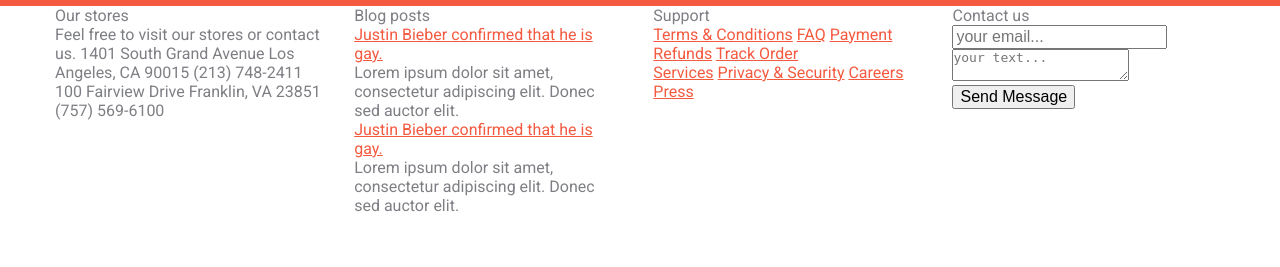
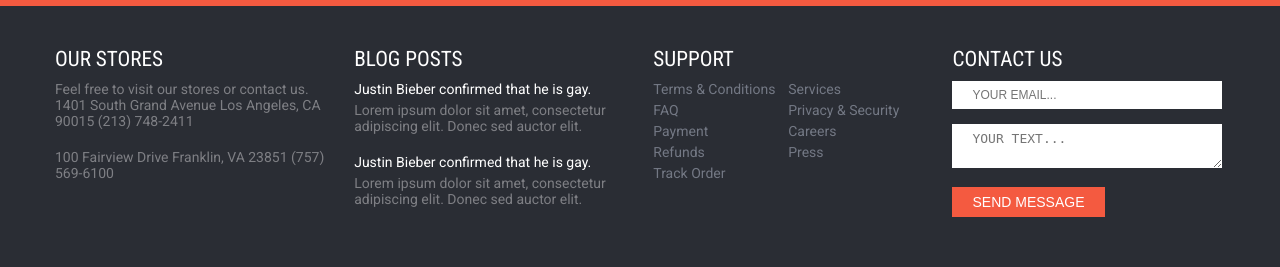
Before and after one commit to AndyMarg/verstka_shop, a PHP site: page / in a window 1280 px wide. Shown: the part 2257-2524 px from the top of the page. Before the commit the page ends 2469 px from the top, so only its background shows below. Run offline with PHP 8.4, Linux system fonts and the light colour scheme; some libraries are stand-ins or nearby versions.

Commit message:
Footer finished

```diff
--- a/css/style.css
+++ b/css/style.css
@@ -100,7 +100,7 @@
 	margin: 0 auto;
 }
 header .header-top {
-	padding: 27px 0px;
+	padding: 27px 0;
 	border-bottom: 1px solid #eee;
 }
 header .header-top .logo {
@@ -124,7 +124,7 @@
 }
 header .header-top .basket {
 	float: right;
-	padding: 0px 25px 0px 18px;
+	padding: 0 25px 0 18px;
 	border: 1px solid #eee;
 }
 header .header-top .basket a {
@@ -141,7 +141,7 @@
 	padding-bottom: 8px;
 }
 header .header-bottom {
-	padding: 10px 0px;
+	padding: 10px 0;
 	font-size: 0.875em;
 }
 header .header-bottom .menu {
@@ -243,7 +243,7 @@
 	margin-right: 0;
 }
 main .block4-articles .tovar-info {
-	padding: 20px 20px 0px 20px;
+	padding: 20px 20px 0 20px;
 	border: 1px solid #eee;
 	border-top: none;
 	margin-top: -5px;
@@ -256,14 +256,14 @@
 	font-size: 1.25em;
 	color: #67686d;
 	margin-bottom: 5px;
-	text-decoration: uppercase;
+	text-transform: uppercase;
 }
 main .block4-articles .tovar-info h3 {
 	font-family: 'Roboto Condensed', sans-serif;
 	font-size: 0.875em;
 	font-style: italic;
 	margin-bottom: 10px;
-	text-decoration: uppercase;
+	text-transform: uppercase;
 }
 main .block4-articles .tovar-info p {
 	font-family: 'Roboto', sans-serif;
@@ -355,12 +355,78 @@
 	text-transform: uppercase;
 }
 /*==========================*/
+footer {
+	padding: 40px 0;
+	background: #2a2d34;
+}
+footer h2 {
+	text-transform: uppercase;
+	color: #fff;
+	font-family: 'Roboto Condensed', sans-serif;
+	font-size: 1.325em;
+	margin-bottom: 10px;
+}
+footer p {
+	font-size: 0.875em;
+	margin-bottom: 20px;
+}
+footer h3 {
+	font-size: 0.875em;
+	margin-bottom: 5px;
+}
+footer h3 a {
+	text-decoration: none;
+	color: #fff;
+}
+footer h3 a:hover {
+	text-decoration: underline;
+	color: #fff;
+}
 footer .block4-articles article {
-	max-width: 23.07%;
+	width: 23.07%;
 	margin-right: 2.5%;
 	float: left;
-	/*border: 1px solid red;*/
 }
-footer .block4-articles article:last-child {
+footer article:last-child {
 	margin-right: 0;
 }
+footer article .support {
+	float: left;
+	width: 47%;
+	margin-right: 3%;
+}
+footer article .support a {
+	display: block;
+	color: #737884;
+	text-decoration: none;
+	margin-bottom: 5px;
+}
+footer article .footer-email {
+	width: 100%;
+	font-size: 0.75em;
+	padding: 7px 20px;
+	margin-bottom: 15px;
+	border: none;
+	box-sizing: border-box;
+	text-transform: uppercase;
+}
+footer article .footer-text {
+	width: 100%;
+	padding: 7px 20px;
+	margin-bottom: 15px;
+	border: none;
+	box-sizing: border-box;
+	text-transform: uppercase;
+}
+footer article .submit {
+	font-size: 0.875em;
+	padding: 7px 20px;
+	border: none;
+	background: #f45a40;
+	color: #fff;
+	text-transform: uppercase;
+	cursor: pointer;
+}
+footer article .support a:hover {
+		text-decoration: underline;
+}
--- a/index.html
+++ b/index.html
@@ -39,7 +39,7 @@
 				</ul>
 			</nav>
 			<div class="search">
-				<form action="" method="get">
+				<form>
 					<input type="image" src="images/search-btn.jpg">
 					<input type="search" placeholder="Search...">
 				</form>
@@ -173,7 +173,7 @@
 		<div class="center-block-main clearfix">
 			<h2><strong>SIGN UP</strong> FOR EXCLUSIVE SALES AND PRODUCT NEWS</h2>
 			<div class="sign-up-request">
-				<form action="" method="get">
+				<form>
 					<input type="email" class="email" placeholder="EONY321V@GMAIL.COM">
 					<input type="submit" class="submit" value="SIGN UP">
 				</form>
@@ -203,7 +203,7 @@
                 <h2>Support</h2>
                 <div class="footer-article-content">
                     <p class="support">
-                        <a href="#">Terms & Conditions</a>
+                        <a href="#">Terms &amp; Conditions</a>
                         <a href="#">FAQ</a>
                         <a href="#">Payment</a>
                         <a href="#">Refunds</a>
@@ -211,7 +211,7 @@
                     </p>
                     <p class="support">
                         <a href="#">Services</a>
-                        <a href="#">Privacy & Security</a>
+                        <a href="#">Privacy &amp; Security</a>
                         <a href="#">Careers</a>
                         <a href="#">Press</a>
                     </p>
@@ -245,7 +245,7 @@
 	});
 
 	function setEqualHeight(columns) {
-		var tallestcolumn = 0;
+		let tallestcolumn = 0;
 		columns.each( function() {
 			currentHeight = $(this).height();
 			if(currentHeight > tallestcolumn) { tallestcolumn = currentHeight; } } );
```
